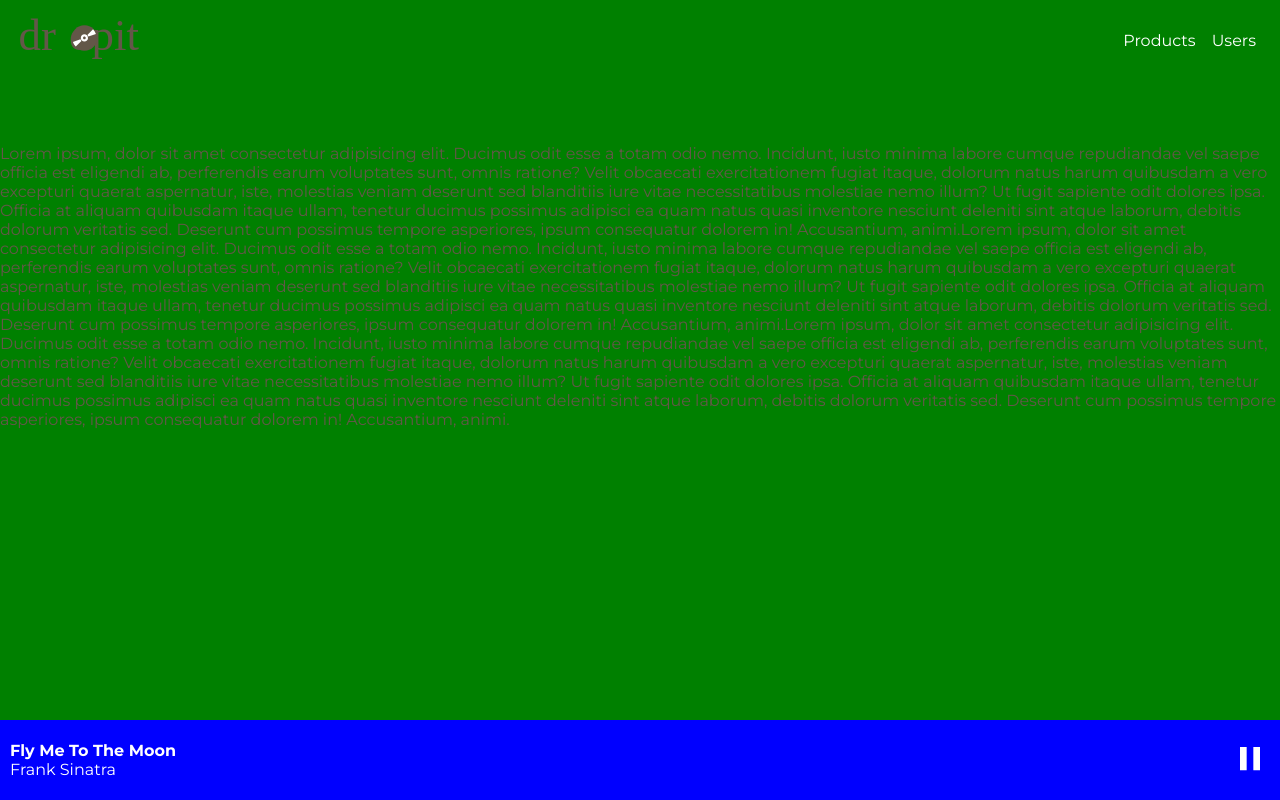
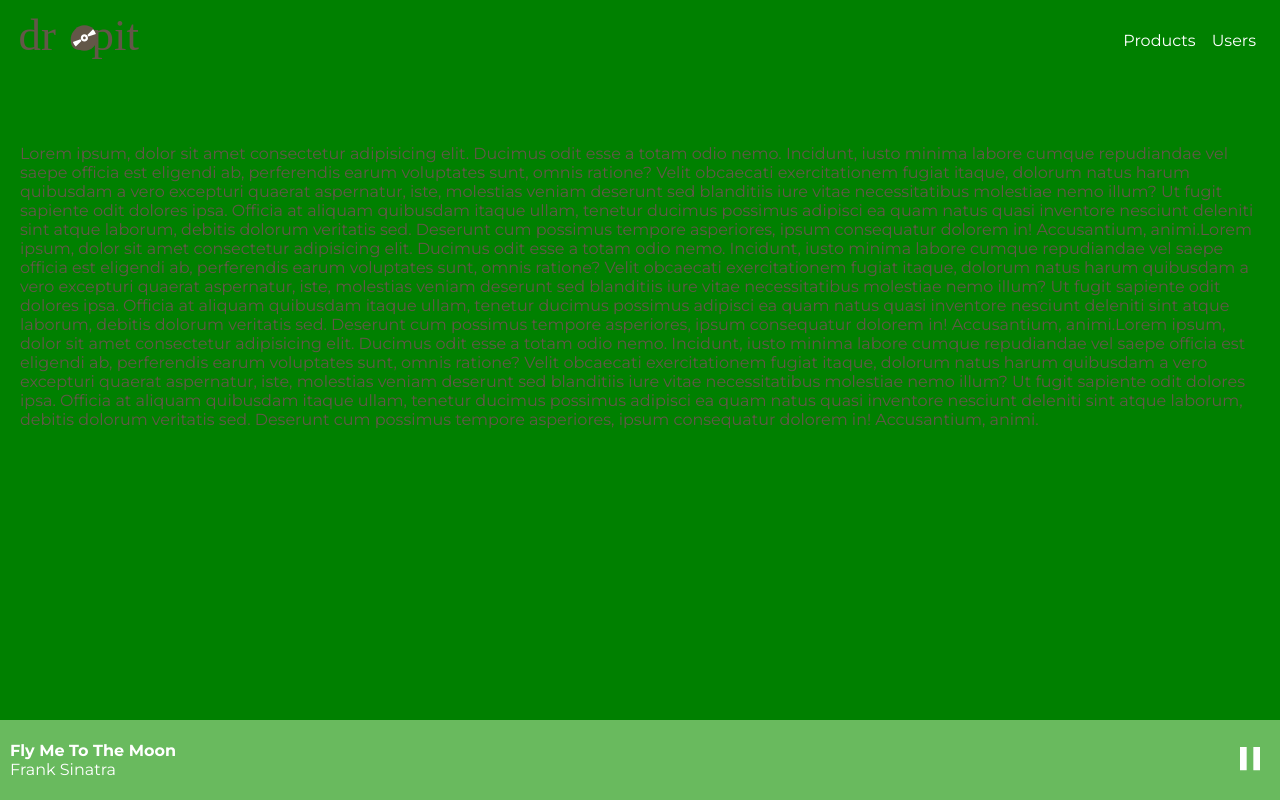
Before and after one commit to EdeJ/dropit, a React (Create React App) app: page / in a window 1280 px wide. Built offline with nearby package versions, Linux system fonts and the light colour scheme.

Commit message:
update css

```diff
--- a/src/App.css
+++ b/src/App.css
@@ -20,6 +20,10 @@ body {
   color: var(--custom-brown);
 }
 
+main {
+  padding: 0 20px;
+}
+
 @media (min-width: 600px) {
   body {
     background: green;
--- a/src/components/Player/Player.css
+++ b/src/components/Player/Player.css
@@ -18,6 +18,11 @@
     background-color: var(--custom-green);
     color: var(--custem-text-white);
 
+    /* Maak tekst niet selecteerbaar */
+    -webkit-user-select: none; /* Safari */
+    -moz-user-select: none; /* Firefox */
+    -ms-user-select: none; /* IE10+/Edge */
+    user-select: none; /* Standard */
 }
 .container {
     height: 100%;
--- a/src/components/Player/Player.js
+++ b/src/components/Player/Player.js
@@ -12,7 +12,7 @@ function Player() {
         <div className="sticky-player">
             <div onClick={() => setToggleMainPLayer(!toggleMainPlayer)}
                 className="container"
-                style={{ background: toggleMainPlayer ? 'red' : 'blue' }}
+                style={{ background: toggleMainPlayer ? 'red' : '#69BA5E' }}
             >
                 <div className="song-details">
                     <strong>Fly Me To The Moon</strong>
```
Also changed, not shown: 1 other file (tests, documents, lock files or other folders).
